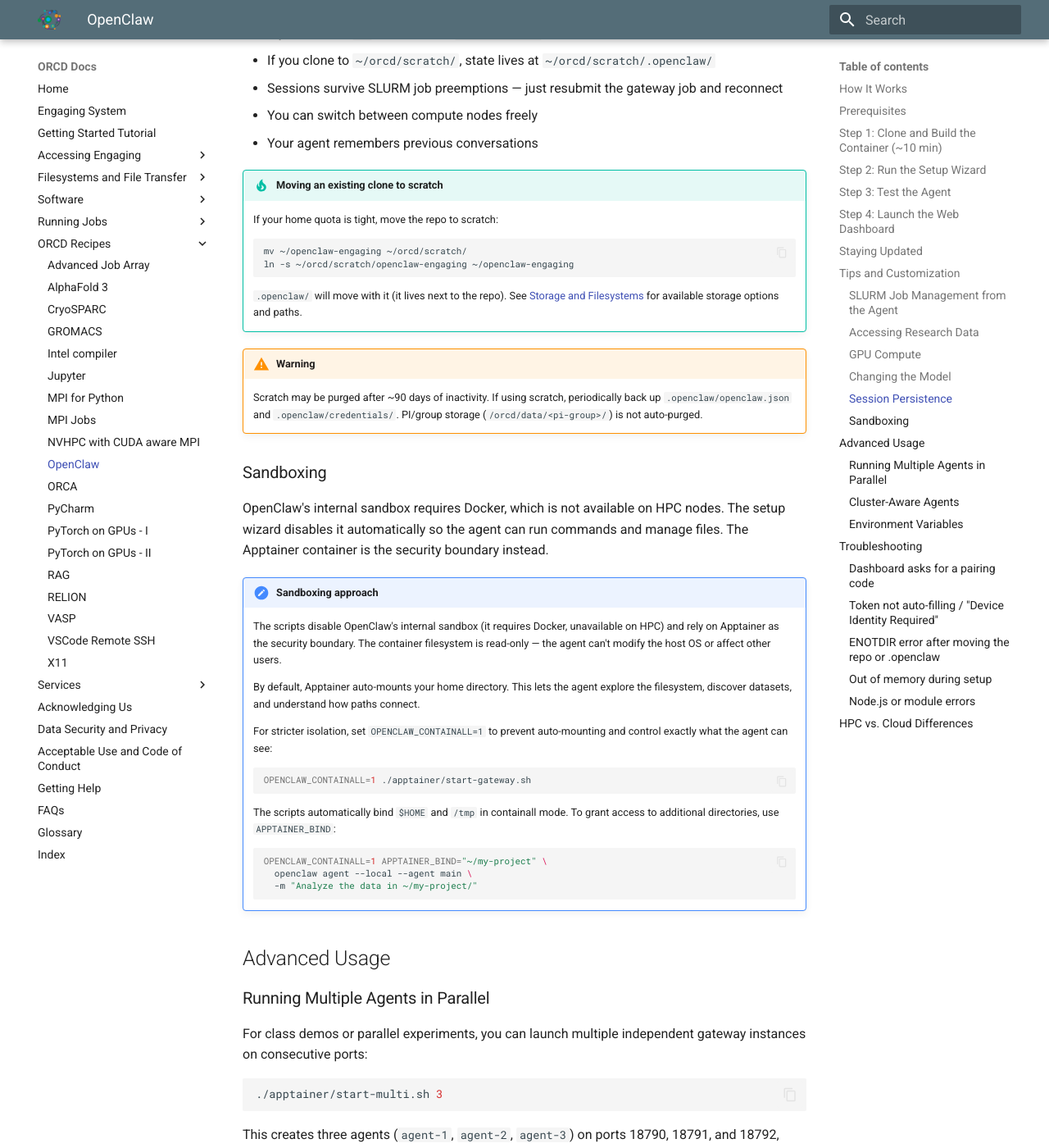
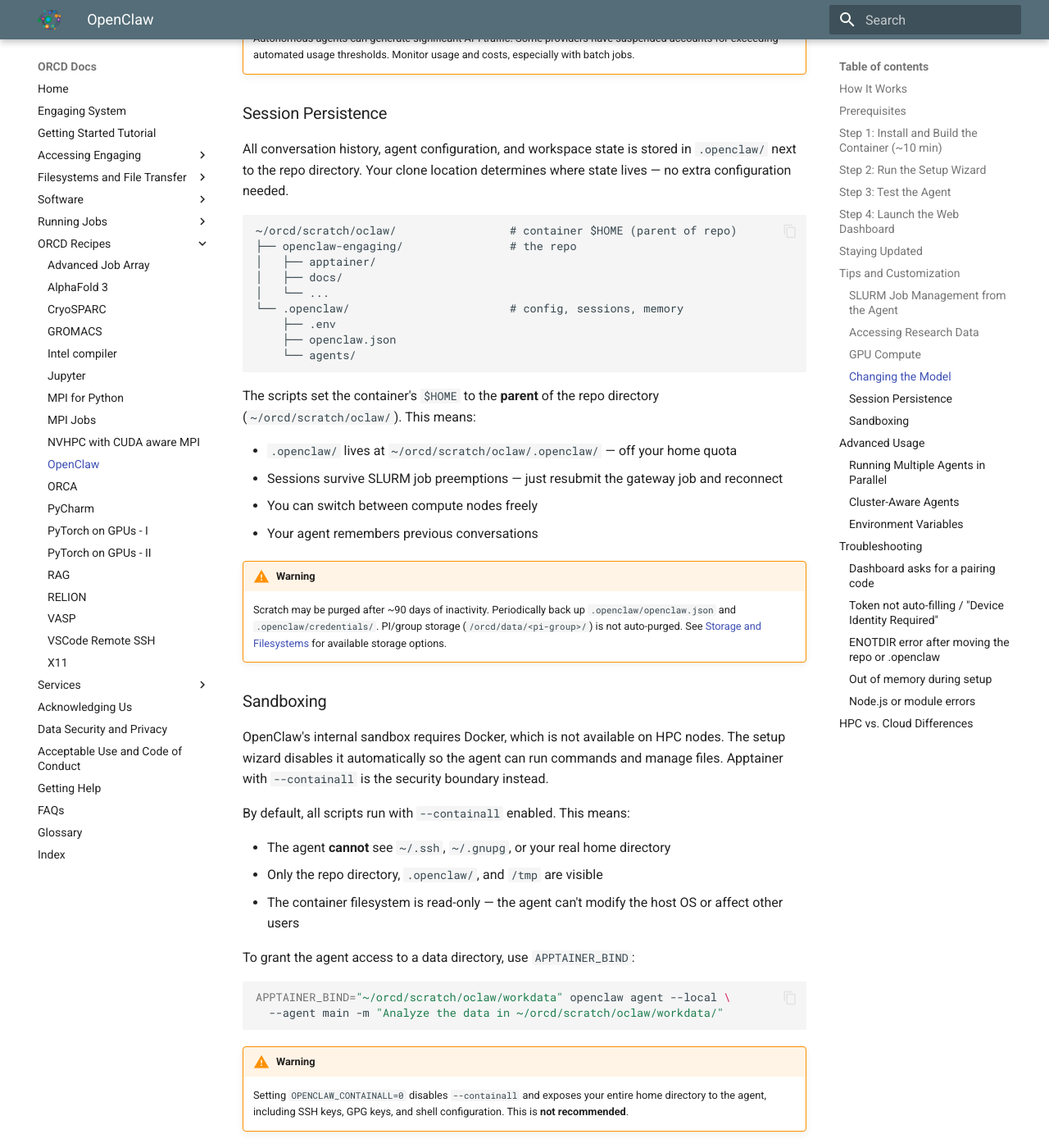
Before and after one commit to mit-orcd/orcd-docs-edit, an MkDocs documentation site: the page built from docs/recipes/openclaw-engaging.md, in a window 1280 px wide and 1400 px high, scrolled down 6899 px. Shown: the whole window at 82% size. Built offline with MkDocs 1.6.1 and Material for MkDocs 9.7.7, drawn with Linux system fonts in a browser that asks for light colours; some of the changed text lies outside the part shown.

Commit message:
Address all Chris Hill and Lauren Milechin review feedback
Security hardening (Chris):
- --containall enabled by default: agent only sees repo dir, .openclaw/,
  and /tmp. Cannot access ~/.ssh, ~/.gnupg, or real home directory.
  OPENCLAW_CONTAINALL=0 to disable (not recommended).
- Gateway binds to loopback only (not LAN). Access via SSH ProxyJump:
  ssh -J user@login-node -L 18790:localhost:18790 user@<node>
- Default clone to ~/orcd/scratch/oclaw/ to keep everything off home quota

New features (Chris):
- curl-style installer: curl ... | bash clones to scratch, sets remotes
- Auto-port detection (18790-18799) when default port is busy
- All data-access examples use APPTAINER_BIND (containall-aware)

Architecture (Chris + Lauren):
- No .bashrc modification. Two activation options:
  source .../openclaw-env.sh, or module use .../apptainer && module load
- Code of Conduct bullet added to Responsible Use warning (Lauren)
- Env var table: OPENCLAW_CONTAINALL default changed to "on"

Made-with: Cursor

````diff
--- a/docs/recipes/openclaw-engaging.md
+++ b/docs/recipes/openclaw-engaging.md
@@ -17,12 +17,16 @@ cluster using [Apptainer](../software/apptainer.md) so the agent has direct
 access to your research data and cluster compute resources.
 
 !!! warning "Responsible Use and Data Privacy"
+    - **You are responsible for the actions of your agent.** Be sure you
+      and any of your agents follow the
+      [Acceptable Use and Code of Conduct](https://orcd-docs.mit.edu/code-of-conduct/).
     - **Only use low-risk data.** Prompts and file excerpts are sent to
       cloud LLM APIs for processing. Do not use restricted or
       export-controlled data. See
       [MIT data classification](https://ist.mit.edu/security/data-classification).
-      - **You are responsible for the actions of your agent.** Be sure you and any of your agents follow the [Acceptable Use and Code of Conduct](https://orcd-docs.mit.edu/code-of-conduct/).
-    - **Limit access.** Only bind-mount directories the agent needs.
+    - **Limit access.** The agent runs in `--containall` mode by default,
+      restricting it to the repo directory, `.openclaw/`, and `/tmp`. Use
+      `APPTAINER_BIND` to grant access only to directories the agent needs.
     - **Review third-party skills** before enabling — they execute code
       with your permissions.
     - **Monitor API usage.** Some providers have suspended accounts for
@@ -42,9 +46,10 @@ additions for SLURM and Apptainer.
 
 The OpenClaw gateway runs inside a read-only Apptainer `.sif` container on a
 SLURM compute node. The agent calls cloud LLM APIs over HTTPS — no local GPU is
-needed for inference. All agent state (conversation history, configuration,
-workspace) is stored in `.openclaw/` next to the repo directory, so it survives
-job preemptions.
+needed for inference. The agent runs in `--containall` mode by default, so it
+can only see the repo directory, `.openclaw/`, and `/tmp` — not your home
+directory. All agent state is stored in `.openclaw/` next to the repo, so it
+survives job preemptions.
 
 You access the web dashboard from your laptop via an SSH tunnel through a login
 node, similar to the [port forwarding approach used for Jupyter](jupyter.md#port-forwarding).
@@ -79,21 +84,34 @@ Compute node (SLURM job)
     is needed for data processing, the agent can submit separate SLURM jobs
     that request their own GPUs (via `OPENCLAW_SLURM_BINDS=1`).
 
-## Step 1: Clone and Build the Container (~10 min)
+## Step 1: Install and Build the Container (~10 min)
 
-Log in to a login node and clone the repository:
+Log in to a login node. The quickest way to install is the one-line installer:
 
 ```bash
 ssh <username>@orcd-login.mit.edu
-git clone https://github.com/qsimeon/openclaw-engaging.git
-cd openclaw-engaging
+curl -fsSL https://raw.githubusercontent.com/qsimeon/openclaw-engaging/main/install_stage0.sh | bash
+cd ~/orcd/scratch/oclaw/openclaw-engaging
 ```
+
+The installer clones the repo to `~/orcd/scratch/oclaw/openclaw-engaging` and
+sets up the upstream remote automatically.
+
+??? note "Manual clone"
+    If you prefer not to pipe to bash:
+
+    ```bash
+    mkdir -p ~/orcd/scratch/oclaw
+    cd ~/orcd/scratch/oclaw
+    git clone https://github.com/qsimeon/openclaw-engaging.git
+    cd openclaw-engaging
+    git remote add upstream https://github.com/openclaw/openclaw.git
+    ```
 
 !!! tip
     All scripts set the container's `$HOME` to the parent directory of the
-    repo, so `.openclaw/` lives next to it (e.g., `~/.openclaw/` if you
-    cloned to `~/`). If your home quota is tight, clone to scratch instead:
-    `cd ~/orcd/scratch && git clone ...`
+    repo (`~/orcd/scratch/oclaw/`). Agent state lives in
+    `~/orcd/scratch/oclaw/.openclaw/` — off your home quota by default.
 
 Load the Apptainer module and build the container image on a compute node:
 
@@ -109,13 +127,6 @@ Verify it succeeded:
 ```bash
 apptainer exec apptainer/openclaw.sif openclaw --version
 ```
-
-!!! tip
-    Add the upstream remote so you can pull future OpenClaw updates:
-
-    ```bash
-    git remote add upstream https://github.com/openclaw/openclaw.git
-    ```
 
 ## Step 2: Run the Setup Wizard
 
@@ -138,15 +149,23 @@ configure these manually.
     are non-fatal — Homebrew is not available on HPC nodes, but the core agent
     functionality works without these optional skills.
 
-After setup completes, activate the `openclaw` shortcut:
+After setup completes, activate the `openclaw` shortcut. Choose one of:
 
 ```bash
-source ~/.bashrc
+# Option A: Source the environment file (per-session or add to .bashrc)
+source ~/orcd/scratch/oclaw/openclaw-engaging/apptainer/openclaw-env.sh
+
+# Option B: Use Lmod (if your site supports module use)
+module use ~/orcd/scratch/oclaw/openclaw-engaging/apptainer
+module load openclaw
+```
+
+Either option sets up the `openclaw` command and enables `--containall` by
+default. You no longer need to type `apptainer exec ...` for every operation.
+
+```bash
 openclaw --help
 ```
-
-The `openclaw` command now works like a native command — you no longer need to
-type `apptainer exec ...` for every operation.
 
 ## Step 3: Test the Agent
 
@@ -156,11 +175,12 @@ Send a quick test message to confirm everything is working:
 openclaw agent --local --agent main -m "Hello from Engaging!"
 ```
 
-You can also start an interactive session on a compute node:
+You can also start an interactive session on a compute node with data access:
 
 ```bash
 srun --pty --mem=4G --time=02:00:00 bash
-openclaw agent --local --agent main -m "Explore CSV files in ~/my-project/data/"
+APPTAINER_BIND="~/orcd/scratch/oclaw/workdata" openclaw agent --local \
+  --agent main -m "Explore CSV files in ~/orcd/scratch/oclaw/workdata/"
 ```
 
 ## Step 4: Launch the Web Dashboard
@@ -180,9 +200,12 @@ The 1-click launcher submits the SLURM job, waits for it to start,
 and prints the SSH tunnel command and dashboard URL:
 
 ```bash
-cd ~/openclaw-engaging  # or wherever you cloned the repo
+cd ~/orcd/scratch/oclaw/openclaw-engaging
 ./apptainer/start-gateway.sh
 ```
+
+The gateway binds to **localhost only** — it is not reachable from the
+network. You access it exclusively through an SSH tunnel.
 
 !!! note "Manual alternative"
     You can also launch manually with `sbatch apptainer/slurm-gateway.sh`,
@@ -193,7 +216,7 @@ authentication token:
 
 ```
 SSH tunnel command:
-  lsof -ti:18790 | xargs kill -9 2>/dev/null; sleep 1; ssh -f -N -L 18790:<node>:18790 <username>@orcd-login.mit.edu
+  lsof -ti:18790 | xargs kill -9 2>/dev/null; sleep 1; ssh -J <username>@orcd-login.mit.edu -L 18790:localhost:18790 <username>@<node> -N -f
 
 Dashboard URL:
   http://localhost:18790/?token=<your-token>
@@ -268,14 +296,19 @@ OPENCLAW_SLURM_BINDS=1 openclaw agent --local --agent main \
 
 ### Accessing Research Data
 
-By default, Apptainer
-[binds your home directory](../software/apptainer.md#more-on-using-singularity)
-into the container. If your data is stored elsewhere (e.g., scratch space or
-shared lab storage), use `APPTAINER_BIND` to add extra paths:
+Since `--containall` is enabled by default, the agent can only see the repo
+directory and `/tmp`. To grant access to your data, use `APPTAINER_BIND`:
 
 ```bash
-APPTAINER_BIND="/pool/lab-data" openclaw agent --local --agent main \
-  -m "Analyze the datasets in /pool/lab-data/"
+APPTAINER_BIND="~/orcd/scratch/oclaw/workdata" openclaw agent --local \
+  --agent main -m "Analyze the datasets in ~/orcd/scratch/oclaw/workdata/"
+```
+
+You can bind multiple paths:
+
+```bash
+APPTAINER_BIND="/pool/lab-data,~/orcd/scratch/results" openclaw agent \
+  --local --agent main -m "Compare data in /pool/lab-data/ with ~/orcd/scratch/results/"
 ```
 
 ### GPU Compute
@@ -287,8 +320,9 @@ separate SLURM job that requests its own GPU. Enable
 `OPENCLAW_SLURM_BINDS=1` so the agent can use `sbatch` directly:
 
 ```bash
-OPENCLAW_SLURM_BINDS=1 openclaw agent --local --agent main \
-  -m "Submit a SLURM job on a GPU node to train my model in ~/my-project/"
+OPENCLAW_SLURM_BINDS=1 APPTAINER_BIND="~/orcd/scratch/oclaw/workdata" \
+  openclaw agent --local --agent main \
+  -m "Submit a SLURM job on a GPU node to train my model in ~/orcd/scratch/oclaw/workdata/"
 ```
 
 The submitted job runs outside the container on a GPU node with full
@@ -317,7 +351,7 @@ All conversation history, agent configuration, and workspace state is stored in
 state lives — no extra configuration needed.
 
 ```
-~/                                    # cloned to ~/openclaw-engaging
+~/orcd/scratch/oclaw/                 # container $HOME (parent of repo)
 ├── openclaw-engaging/                # the repo
 │   ├── apptainer/
 │   ├── docs/
@@ -329,64 +363,46 @@ state lives — no extra configuration needed.
 ```
 
 The scripts set the container's `$HOME` to the **parent** of the repo
-directory. This means:
+directory (`~/orcd/scratch/oclaw/`). This means:
 
-- If you clone to `~/`, state lives at `~/.openclaw/`
-- If you clone to `~/orcd/scratch/`, state lives at `~/orcd/scratch/.openclaw/`
+- `.openclaw/` lives at `~/orcd/scratch/oclaw/.openclaw/` — off your home quota
 - Sessions survive SLURM job preemptions — just resubmit the gateway job and
   reconnect
 - You can switch between compute nodes freely
 - Your agent remembers previous conversations
 
-!!! tip "Moving an existing clone to scratch"
-    If your home quota is tight, move the repo to scratch:
-
-    ```bash
-    mv ~/openclaw-engaging ~/orcd/scratch/
-    ln -s ~/orcd/scratch/openclaw-engaging ~/openclaw-engaging
-    ```
-
-    `.openclaw/` will move with it (it lives next to the repo). See
+!!! warning
+    Scratch may be purged after ~90 days of inactivity. Periodically back up
+    `.openclaw/openclaw.json` and `.openclaw/credentials/`. PI/group storage
+    (`/orcd/data/<pi-group>/`) is not auto-purged. See
     [Storage and Filesystems](../filesystems-file-transfer/filesystems.md)
-    for available storage options and paths.
-
-!!! warning
-    Scratch may be purged after ~90 days of inactivity. If using scratch,
-    periodically back up `.openclaw/openclaw.json` and `.openclaw/credentials/`.
-    PI/group storage (`/orcd/data/<pi-group>/`) is not auto-purged.
+    for available storage options.
 
 ### Sandboxing
 
 OpenClaw's internal sandbox requires Docker, which is not available on HPC
 nodes. The setup wizard disables it automatically so the agent can run
-commands and manage files. The Apptainer container is the security boundary
-instead.
+commands and manage files. Apptainer with `--containall` is the security
+boundary instead.
 
-!!! note "Sandboxing approach"
-    The scripts disable OpenClaw's internal sandbox (it requires Docker,
-    unavailable on HPC) and rely on Apptainer as the security boundary.
-    The container filesystem is read-only — the agent can't modify the
-    host OS or affect other users.
+By default, all scripts run with `--containall` enabled. This means:
 
-    By default, Apptainer auto-mounts your home directory. This lets the
-    agent explore the filesystem, discover datasets, and understand how
-    paths connect.
+- The agent **cannot** see `~/.ssh`, `~/.gnupg`, or your real home directory
+- Only the repo directory, `.openclaw/`, and `/tmp` are visible
+- The container filesystem is read-only — the agent can't modify the host OS
+  or affect other users
 
-    For stricter isolation, set `OPENCLAW_CONTAINALL=1` to prevent
-    auto-mounting and control exactly what the agent can see:
+To grant the agent access to a data directory, use `APPTAINER_BIND`:
 
-    ```bash
-    OPENCLAW_CONTAINALL=1 ./apptainer/start-gateway.sh
-    ```
+```bash
+APPTAINER_BIND="~/orcd/scratch/oclaw/workdata" openclaw agent --local \
+  --agent main -m "Analyze the data in ~/orcd/scratch/oclaw/workdata/"
+```
 
-    The scripts automatically bind `$HOME` and `/tmp` in containall mode.
-    To grant access to additional directories, use `APPTAINER_BIND`:
-
-    ```bash
-    OPENCLAW_CONTAINALL=1 APPTAINER_BIND="~/my-project" \
-      openclaw agent --local --agent main \
-      -m "Analyze the data in ~/my-project/"
-    ```
+!!! warning
+    Setting `OPENCLAW_CONTAINALL=0` disables `--containall` and exposes your
+    entire home directory to the agent, including SSH keys, GPG keys, and
+    shell configuration. This is **not recommended**.
 
 ## Advanced Usage
 
@@ -422,7 +438,7 @@ All scripts support these environment variables:
 | Variable | Default | Description |
 |----------|---------|-------------|
 | `OPENCLAW_SLURM_BINDS` | off | Bind SLURM commands (`sbatch`, `squeue`, etc.) into the container |
-| `OPENCLAW_CONTAINALL` | off | Strict filesystem isolation (`--containall`) |
+| `OPENCLAW_CONTAINALL` | **on** | Strict filesystem isolation (`--containall`). Set to `0` to disable (not recommended) |
 | `OPENCLAW_GATEWAY_PORT` | `18790` | Gateway port (gateway scripts only) |
 | `OPENCLAW_LOGIN_NODE` | `orcd-login.mit.edu` | Login node for SSH tunnel info |
 | `OPENCLAW_AGENT` | `main` | Agent name (batch/gateway scripts) |
````
Also changed, not shown: other parts of docs/recipes/openclaw-engaging.md (+8 -3 lines).
